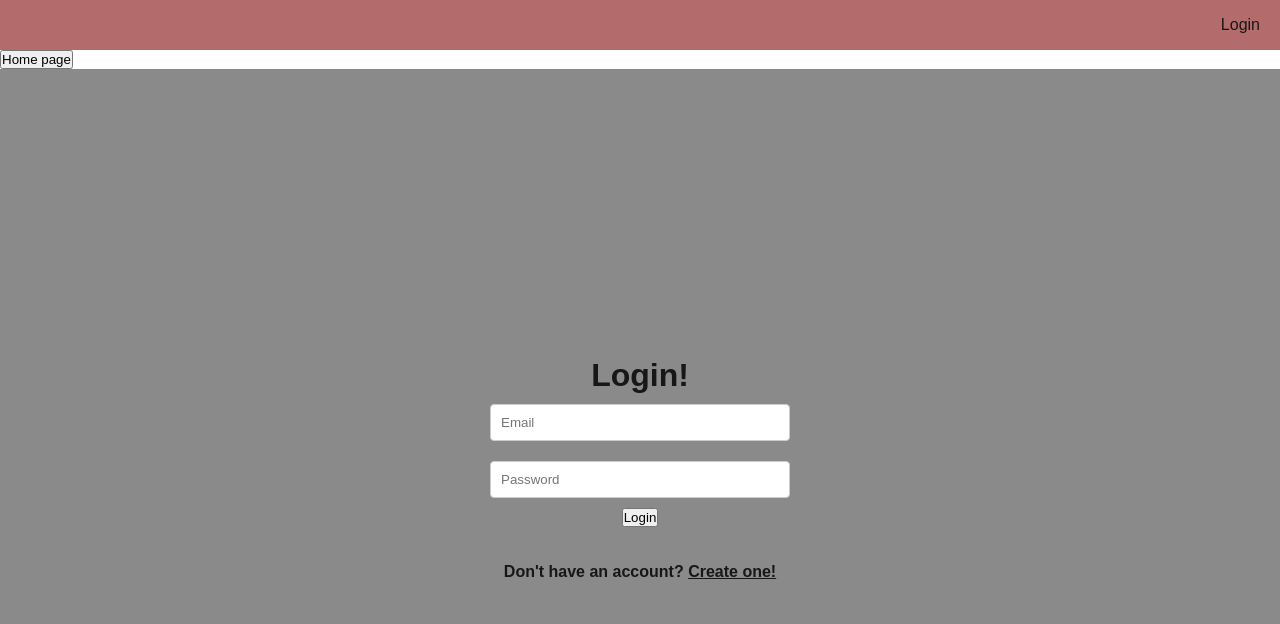
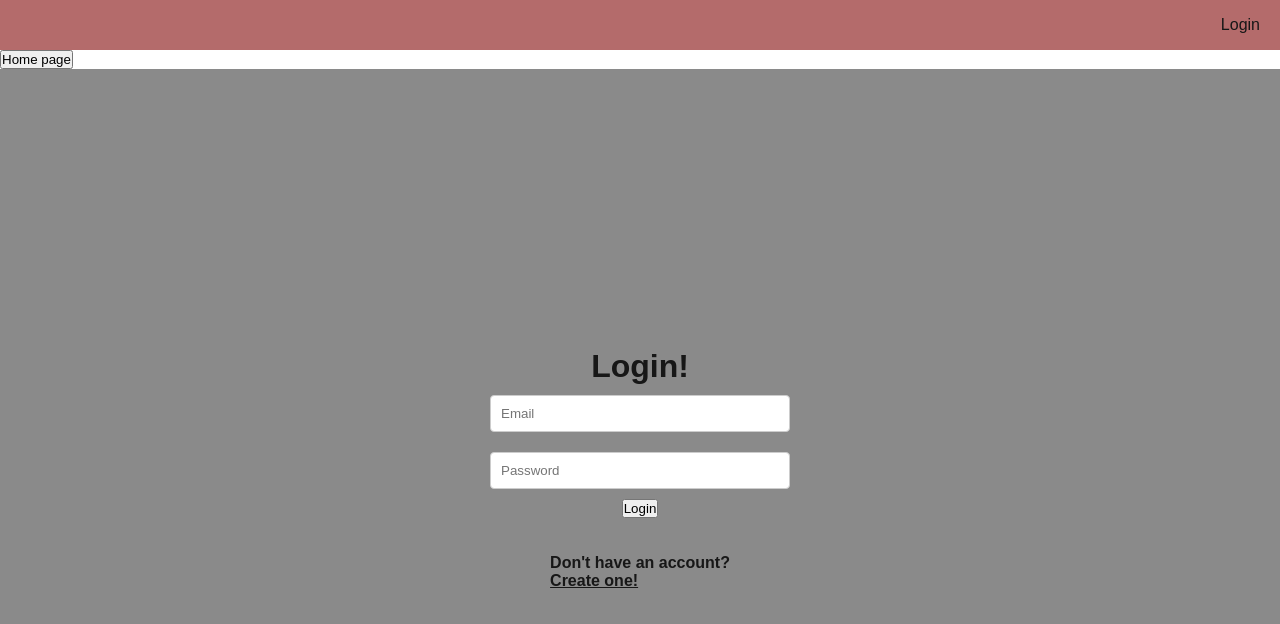
Before and after one commit to LaneLR/news-aggregator-app, a Next.js app: page /login in a window 1280 px wide. Shown: the top 624 px of the page. Built offline with nearby package versions, Linux system fonts and the light colour scheme; no server answers.

Commit message:
add <p> tags for deploy fix

```diff
--- a/src/app/login/page.js
+++ b/src/app/login/page.js
@@ -108,7 +108,7 @@ export default function LoginPage() {
 
           <br />
           <h4>
-            Don't have an account?
+            <p>Don't have an account?</p>
             <Link href="/register">
               {' '}<u>Create one!</u>
             </Link>
```
